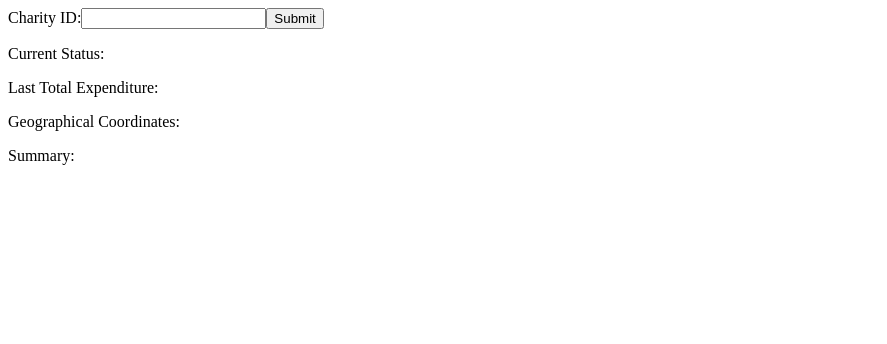
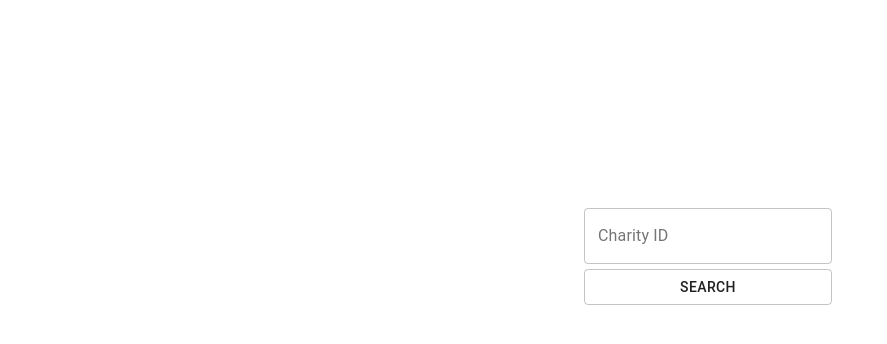
Before and after one commit to waltzaround/Fundy, a Next.js app: page / in a window 1280 px wide. Shown: the top 344 px of the page, without its empty margins (0-887 px from the left). Built offline with nearby package versions, Linux system fonts and the light colour scheme.

Commit message:
Charity ID page information and summary

```diff
--- a/components/validate.js
+++ b/components/validate.js
@@ -1,4 +1,10 @@
+
+import React from 'react';
 import Axios from "axios";
+import Button from '@material-ui/core/Button';
+import TextField from '@material-ui/core/TextField';
+import { FormControl } from '@material-ui/core';
+import CircularProgress from '@material-ui/core/CircularProgress';
 
 class ValidateCharity extends React.Component {
     constructor(props) {
@@ -10,7 +16,9 @@ class ValidateCharity extends React.Component {
             totalExpenditure: '',
             coordinates: '',
             summary: '',
-            accountID: ''
+            accountID: '',
+            display: true,
+            loading: false
         };
 
         this.handleInput = this.handleInput.bind(this);
@@ -18,6 +26,7 @@ class ValidateCharity extends React.Component {
     }
 
     async getStatus(registerationNumber) {
+        this.setState({loading: true});
         let url = "https://cors-anywhere.herokuapp.com/http://www.odata.charities.govt.nz/Organisations?$filter=CharityRegistrationNumber eq '" + registerationNumber + "'&$format=json";
         let data = [];
         let financial = [];
@@ -68,7 +77,7 @@ class ValidateCharity extends React.Component {
             final = thirdSplit;
         });
 
-        this.setState({summary: final});
+        this.setState({summary: final, display: false, loading: false});
     }
 
     handleInput = (e) => {
@@ -80,18 +89,38 @@ class ValidateCharity extends React.Component {
     };
 
     render() {
+
         return(
             <React.Fragment>
-                Charity ID:<input type="text" onChange={this.handleInput}></input>
-                <input type="submit" onClick={this.handleClick}></input>
+                <div style={{backgroundColor: '#FFF', width: '100%', height: '100%', position: 'absolute'}}>
+                    <div style={{position: 'absolute', left: '45%', top: '25%', width: 'auto'}}>
+                            <React.Fragment>
+                                <FormControl>
+                                <TextField label="Charity ID" variant="outlined" value={this.state.userInput} onChange={this.handleInput}/>
+                                <Button onClick={this.handleClick} variant="outlined" style={{marginTop: '2%'}}>
+                                    Search
+                                </Button>
+                            </FormControl>
+                            <br/>
 
-                <p>Current Status: {this.state.status}</p>
-                <p>Last Total Expenditure: {this.state.totalExpenditure}</p>
-                <p>Geographical Coordinates: {this.state.coordinates}</p>
-                <p>Summary: {this.state.summary}</p>
+                        {this.state.loading ? <div style={{position: 'absolute', left: '42.5%', top: '115%', width: 'auto'}}><CircularProgress /></div> :
+                            <React.Fragment>
+                                {this.state.display ? '' :
+                                    <div style={{position: 'fixed', marginTop: '3%', marginLeft: '-10%'}}>
+                                    <TextField label="Status" value={this.state.status} style={{width: '33%', marginRight: '3%'}}></TextField>
+                                    <TextField label="Total Expenditure" value={'$' + this.state.totalExpenditure} style={{width: '27%'}}></TextField>
+                                    <TextField label="Geographical Coordinates" value={this.state.coordinates} style={{width: '33%', marginLeft: '3%'}}></TextField>
+                                    <br/>
+                                    <TextField multiline={true} rows="4" label="Summary" value={this.state.summary} style={{width: '100%', marginTop: '2%'}}></TextField>
+                                </div>}
+                            </React.Fragment>}
+                        </React.Fragment>
+                    </div>
+                </div>
             </React.Fragment>
         );
     };
+
 };
 
 export default ValidateCharity;
--- a/package.json
+++ b/package.json
@@ -20,6 +20,7 @@
   },
   "homepage": "https://github.com/waltzaround/Fundy#readme",
   "dependencies": {
+    "@material-ui/core": "^4.3.3",
     "axios": "^0.19.0",
     "cors": "^2.8.5",
     "next": "^9.0.4",
```
Also changed, not shown: 1 other file (tests, documents, lock files or other folders).
